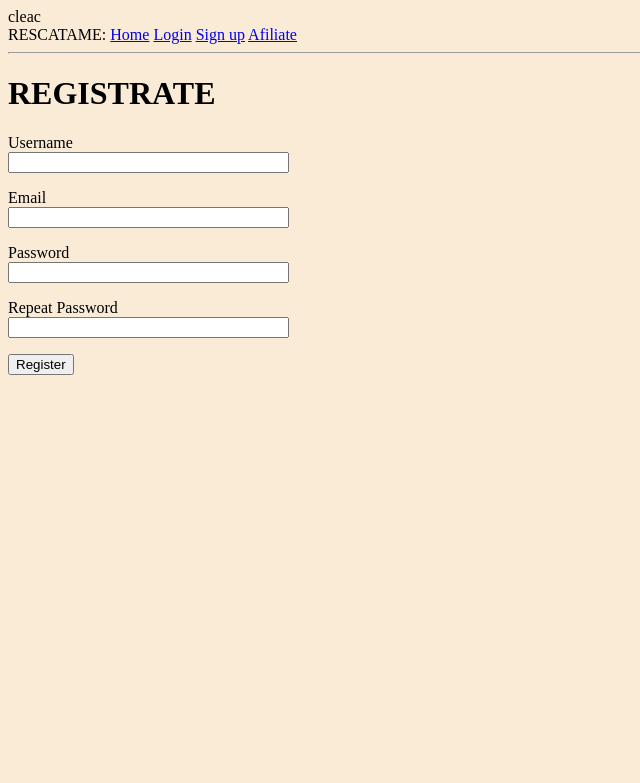
After one commit to DataenergyDS/rescatame-app, a Flask app: page /register in a window 1280 px wide. The commit adds this page. Shown: the top 783 px of the page, without its empty margins (0-640 px from the left). Run offline with Flask 3, Linux system fonts and the light colour scheme.

Commit message:
NUEVAS IMPLEMENTACIONES

```diff
--- a/MY_WEBSITE/app/models.py
+++ b/MY_WEBSITE/app/models.py
@@ -3,6 +3,7 @@ from app import db
 from werkzeug.security import generate_password_hash, check_password_hash
 from flask_login import UserMixin
 from app import login
+from hashlib import md5
 
 class User(UserMixin,db.Model):
     id = db.Column(db.Integer, primary_key=True)
@@ -19,6 +20,11 @@ class User(UserMixin,db.Model):
     def __repr__(self):
         return '<User {}>'.format(self.username)
 
+    def avatar(self,size):
+        digest = md5(self.email.lower().encode('utf-8')).hexdigest()
+        return 'https://www.gravatar.com/avatar/{}?d=identicos&s={}'.format(
+            digest,size)
+
 class Post(db.Model):
     id = db.Column(db.Integer, primary_key=True)
     body = db.Column(db.String(140))
--- a/MY_WEBSITE/app/routes.py
+++ b/MY_WEBSITE/app/routes.py
@@ -65,3 +65,13 @@ def afiliate():
 def logout():
     logout_user()
     return redirect(url_for('index'))
+
+@app.route('/user/<username>')
+@login_required
+def user(username):
+    user = User.query.filter_by(username=username).first_or_404()
+    posts = [
+        {'author': user, 'body': 'Que tal maestro'},
+        {'author': user, 'body': 'Que tal maestro'}
+    ]
+    return render_template('user.html', user=user, posts=posts)
--- a/MY_WEBSITE/app/templates/base.html
+++ b/MY_WEBSITE/app/templates/base.html
@@ -1,4 +1,4 @@
-<!DOCTYPE html>
+cleac<!DOCTYPE html>
 <html lang="en">
 <head>
     <meta charset="UTF-8">
@@ -14,6 +14,7 @@
         {% if current_user.is_anonymous %}
         <a href="{{ url_for('login') }}">Login</a>
         {% else %}
+        <a href="{{ url_for('user', username=current_user.username) }}">Profile</a>
         <a href="{{ url_for('logout')}}">Logout</a>
         {% endif %}
         <a href="{{ url_for('register') }}">Sign up</a>
--- /dev/null
+++ b/MY_WEBSITE/app/templates/register.html
@@ -0,0 +1,37 @@
+{% extends "base.html" %}
+{% block content %}
+    <h1>REGISTRATE</h1>
+    <form action="" method="post">
+        {{ form.hidden_tag() }}
+        <p>
+            {{ form.username.label }} <br>
+            {{ form.username(size=32)}} <br>
+            {% for error in form.username.errors %}
+            <span style="color: red;">[{{ error }}] </span>
+            {% endfor %}
+        </p>
+        <p>
+            {{ form.email.label }} <br>
+            {{ form.email(size=32)}} <br>
+            {% for error in form.email.errors %}
+            <span style="color: red;">[{{ error }}] </span>
+            {% endfor %}
+        </p>
+        <p>
+            {{ form.password.label }} <br>
+            {{ form.password(size=32)}} <br>
+            {% for error in form.password.errors %}
+            <span style="color: red;">[{{ error }}] </span>
+            {% endfor %}
+        </p>
+        <p>
+            {{ form.password2.label }} <br>
+            {{ form.password2(size=32)}} <br>
+            {% for error in form.password2.errors %}
+            <span style="color: red;">[{{ error }}] </span>
+            {% endfor %}
+        </p>
+        <p>{{ form.submit() }} </p>
+    </form>
+
+{% endblock %}
```
Also changed, not shown: MY_WEBSITE/app/templates/user.html (added, +15 -0 lines), MY_WEBSITE/requirements.txt (added, +48 -0 lines).
